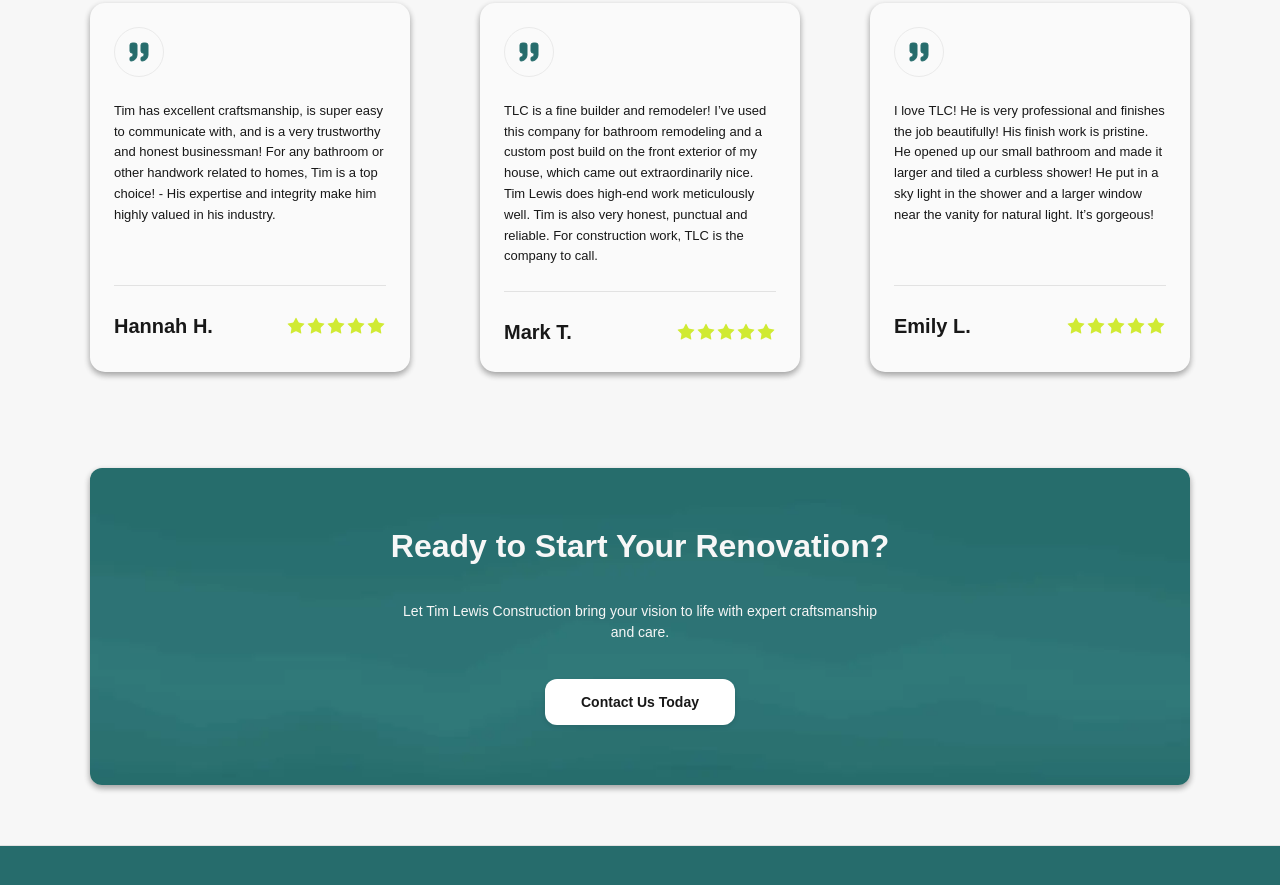
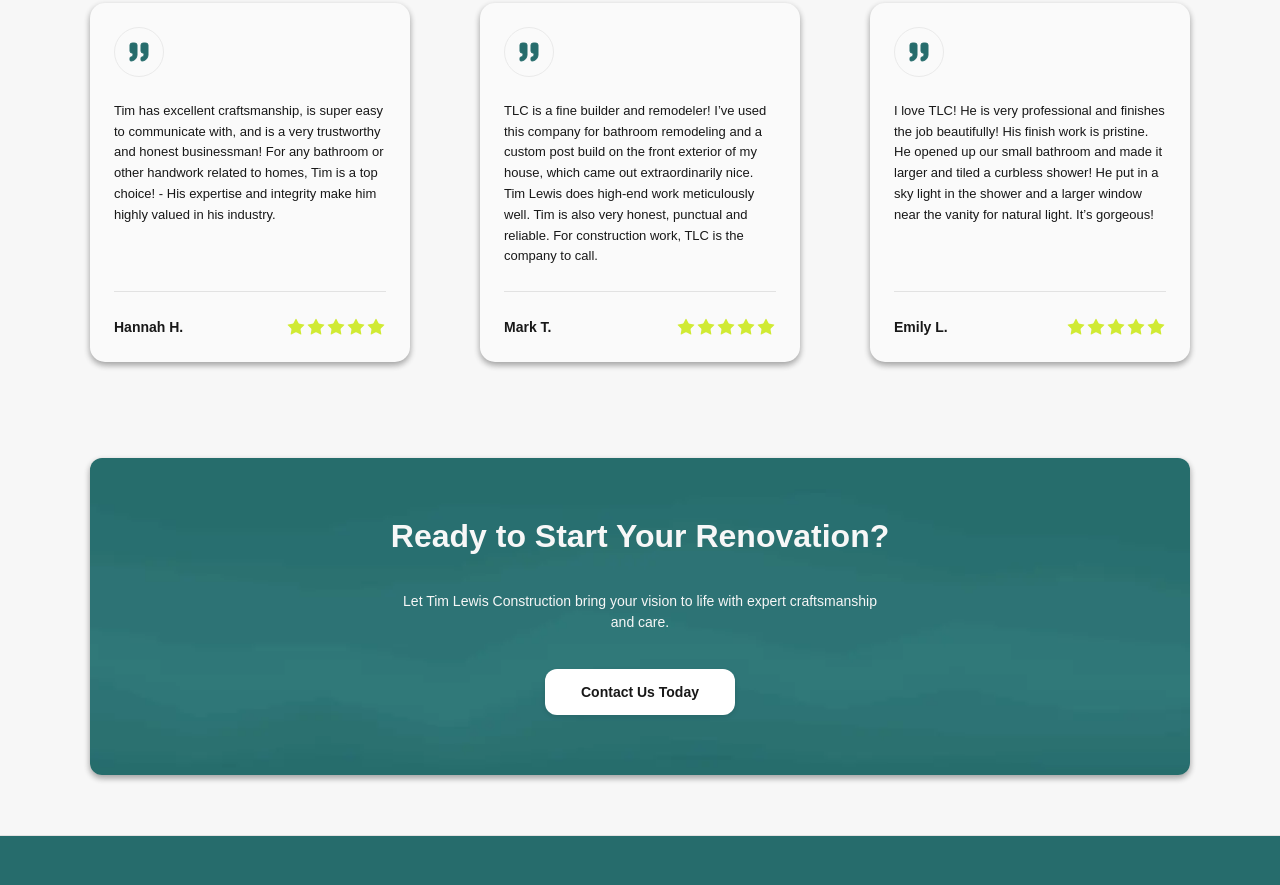
Before and after one commit to jclind/tim-lewis-construction, an Astro site: page /about in a window 1280 px wide. Shown: the part 2128-3013 px from the top of the page. Built offline with nearby package versions, Linux system fonts and the light colour scheme; Astro itself is replaced by a stand-in of ours.

Commit message:
style: update testimonial styles and markup to allow for longer names and more uniformity

```diff
--- a/src/assets/data/testimonialData.ts
+++ b/src/assets/data/testimonialData.ts
@@ -25,7 +25,7 @@ export const testimonialsData: TestimonialType[] = [
     isFeatured: true,
   },
   {
-    name: 'Elizabeth Decarvalho - wife and mother of three ',
+    name: 'Elizabeth Decarvalho <span>(wife and mother of three)</span>',
     rating: 5,
     text: 'If you’re looking for quality, efficiency and honest work, I would highly recommend Tim’s skills and expertise. He did a wood deck and staircase for us, and I don’t think it could have been done better!',
     isFeatured: false,
--- a/src/components/Layout/Testimonials/Testimonials.module.scss
+++ b/src/components/Layout/Testimonials/Testimonials.module.scss
@@ -61,6 +61,7 @@
   }
   p.text {
     min-height: 160px;
+    margin-bottom: auto;
   }
 
   .bottom {
@@ -70,8 +71,21 @@
     border-top: 1px solid $border-color;
     padding-top: $gap-medium;
     p.name {
+      display: flex;
+      flex-direction: column;
+      justify-content: center;
       font-weight: 600;
-      font-size: $fs-medium;
+      font-size: $fs-small;
+      height: 22px;
+
+      @media (max-width: 800px) {
+        font-size: $fs-small;
+      }
+      span {
+        font-size: $fs-xxs;
+        color: $secondary-text;
+        font-weight: 400;
+      }
     }
     .rating {
       display: flex;
--- a/src/components/Layout/Testimonials/Testimonials.tsx
+++ b/src/components/Layout/Testimonials/Testimonials.tsx
@@ -20,7 +20,10 @@ const SingleTestimonial = ({
       </div>
       <p className={styles.text} dangerouslySetInnerHTML={{ __html: text }}></p>
       <div className={styles.bottom}>
-        <p className={styles.name}>{name}</p>
+        <p
+          className={styles.name}
+          dangerouslySetInnerHTML={{ __html: name }}
+        ></p>
         <div className={styles.rating}>
           {Array.from({ length: rating }, (_, i) => (
             <span key={i} className={styles.star}>
```
Also changed, not shown: public/images/home/hero_background_desktop.webp, public/images/home/hero_background_desktop_old.webp (added).
